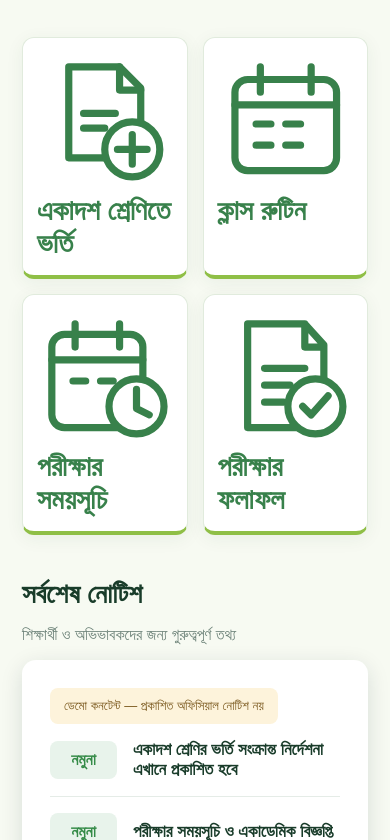
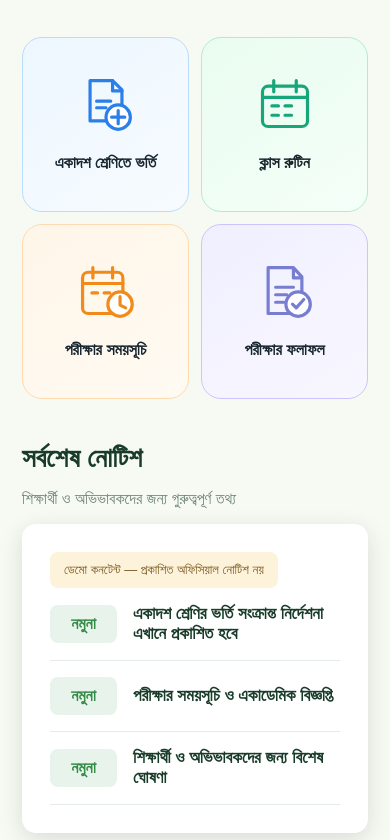
Before and after one commit to pavelsarwar/dic, a PHP site: page / in a window 390 px wide. Shown: the part 515-1355 px from the top of the page. Run offline with PHP 8.4, Linux system fonts and the light colour scheme; some web fonts are replaced.

Commit message:
homepage: style four pastel centered service cards responsively

```diff
--- a/assets/shared.css
+++ b/assets/shared.css
@@ -139,3 +139,19 @@
 .noticebar[data-urgent-notice]{padding-top:4px;padding-bottom:4px}
 .noticebar[data-urgent-notice] strong{padding:4px 10px;line-height:1.35}
 .noticebar[data-urgent-notice] .wrap{min-height:0;gap:8px}
+
+/* Homepage service cards: icon above centered Bangla text */
+#resources .actionGrid{grid-template-columns:repeat(4,minmax(0,1fr));gap:20px}
+#resources .actionGrid a{display:flex;flex-direction:column;align-items:center;justify-content:center;gap:17px;min-height:220px;padding:24px 12px;border:1px solid #b8dcfa;border-bottom-width:1px;border-radius:20px;background:linear-gradient(145deg,#edf7ff,#f7fbff);box-shadow:none;color:#142b3a;text-align:center;text-decoration:none;transition:transform .2s ease,box-shadow .2s ease}
+#resources .actionGrid a:nth-child(2){background:linear-gradient(145deg,#eafcf0,#f4fff8);border-color:#b4ecc8}
+#resources .actionGrid a:nth-child(3){background:linear-gradient(145deg,#fff6e9,#fffaf2);border-color:#ffdab0}
+#resources .actionGrid a:nth-child(4){background:linear-gradient(145deg,#f0efff,#f8f7ff);border-color:#cbc4ff}
+#resources .actionGrid a:hover{transform:translateY(-4px);box-shadow:0 12px 25px #1c3d271a}
+#resources .actionGrid .service-icon{display:block;width:78px;height:78px;color:#2b7fe9}
+#resources .actionGrid a:nth-child(2) .service-icon{color:#16a679}
+#resources .actionGrid a:nth-child(3) .service-icon{color:#f18a19}
+#resources .actionGrid a:nth-child(4) .service-icon{color:#777ed2}
+#resources .actionGrid .service-icon svg{display:block;width:100%;height:100%}
+#resources .actionGrid .service-label{display:block;color:#17252e;font-size:19px;line-height:1.5;font-weight:700}
+@media(max-width:800px){#resources .actionGrid{grid-template-columns:repeat(2,minmax(0,1fr));gap:12px}#resources .actionGrid a{min-height:175px;padding:17px 8px}#resources .actionGrid .service-icon{width:60px;height:60px}#resources .actionGrid .service-label{font-size:16px}}
+@media(max-width:380px){#resources .actionGrid .service-label{font-size:14px}}
```
